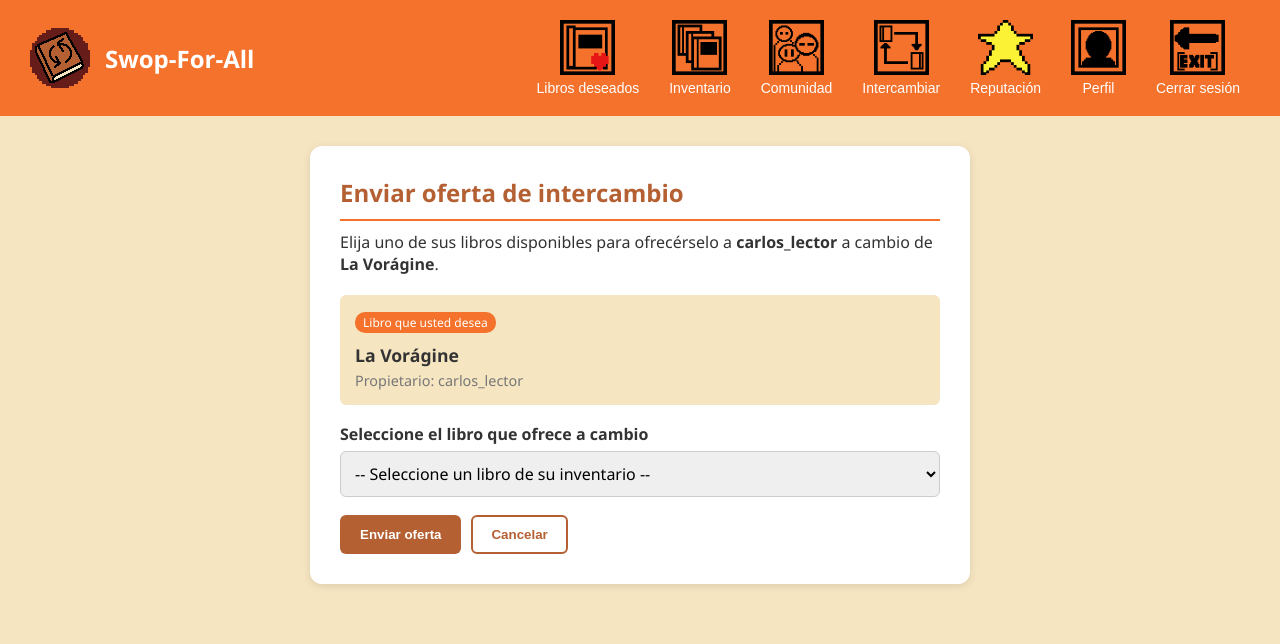
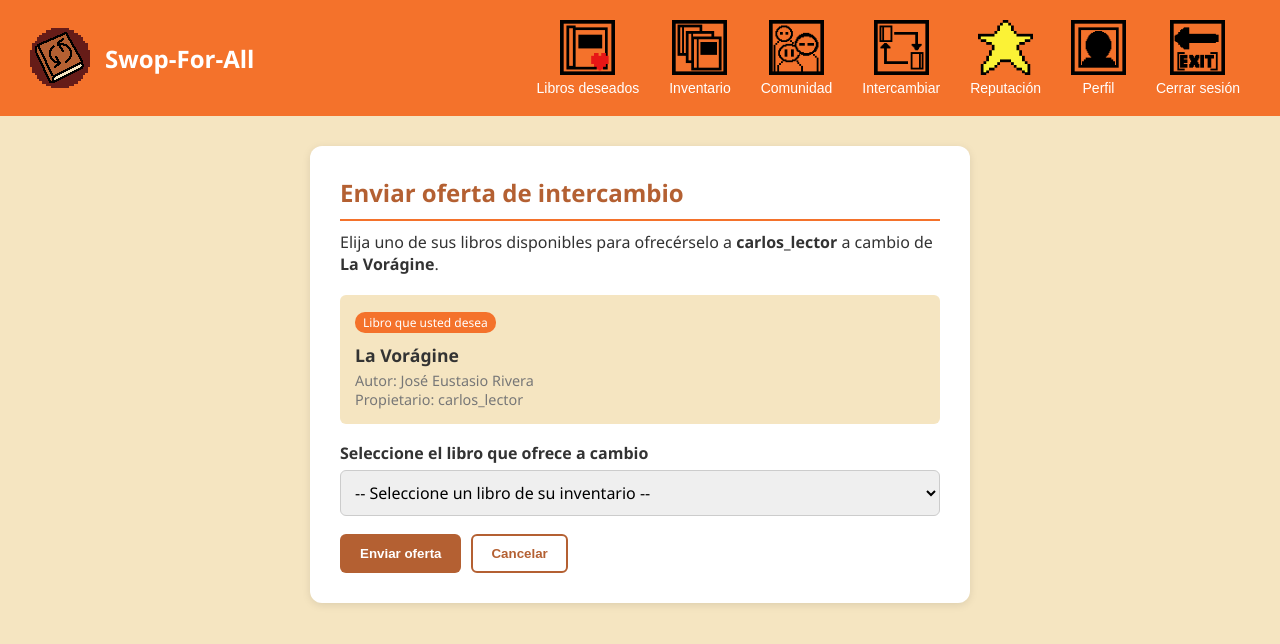
Before and after one commit to madnessBrawl/Equipo-57-5_Proyecto-Swop-For-All, an Angular app in the folder front/: page /enviar-oferta in a window 1280 px wide. Shown: the top 644 px of the page. Built offline with nearby package versions, Linux system fonts and the light colour scheme.

Commit message:
arreglado un problema en el que no se traia el nombre y otros datos del libro solicitado desde el catalogo a la pagina de enviar oferta, ahora si se muestran los datos adecuados

```diff
--- a/front/src/app/enviar-oferta/enviar-oferta.html
+++ b/front/src/app/enviar-oferta/enviar-oferta.html
@@ -30,6 +30,7 @@
       <div id="resumen-libro-solicitado" class="resumen-libro">
         <span class="etiqueta-resumen">Libro que usted desea</span>
         <p class="titulo-libro"><strong>{{ libroSolicitado.titulo }}</strong></p>
+        <p class="texto-secundario">Autor: {{ libroSolicitado.autor }}</p>
         <p class="texto-secundario">Propietario: {{ libroSolicitado.propietario }}</p>
       </div>
 
--- a/front/src/app/enviar-oferta/script-enviar-oferta.ts
+++ b/front/src/app/enviar-oferta/script-enviar-oferta.ts
@@ -38,11 +38,23 @@ export class EnviarOfertaComponent {
     { id: 'lib_propio_2', titulo: 'Doña Bárbara', autor: 'Rómulo Gallegos' }
   ];
 
-  public libroSolicitado: any = {
-    id: 'lib_global_55',
-    titulo: 'La Vorágine',
-    propietario: 'carlos_lector'
-  };
+  public libroSolicitado: any = this.obtenerLibroSeleccionado();
+
+  private obtenerLibroSeleccionado(): any {
+    const libroGuardado = sessionStorage.getItem('libroSolicitado');
+
+    if (libroGuardado) {
+      const libroParseado = JSON.parse(libroGuardado);
+      return libroParseado;
+    }
+    // Valor por defecto por si entran directamente por la URL
+    return {
+      id: 'lib_global_55',
+      titulo: 'La Vorágine',
+      autor: 'José Eustasio Rivera',
+      propietario: 'carlos_lector'
+    };
+  }
 
   public libroOfrecidoId: string = '';
   public ofertaEnviada: boolean = false;
```
